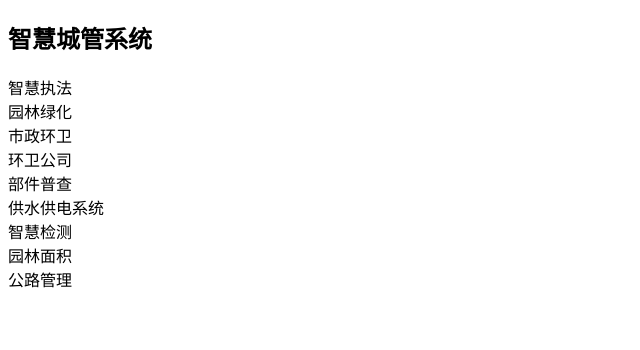
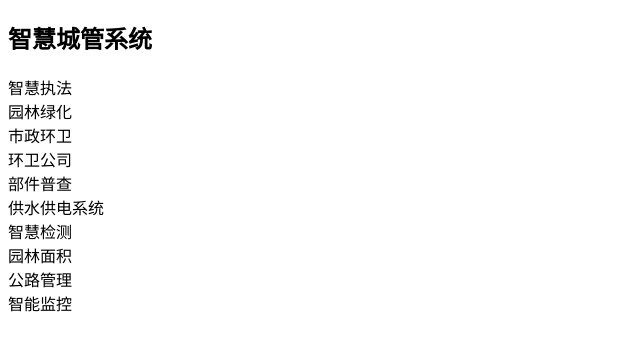
Before and after one commit to Lt1214397715/git_demo3, a plain HTML site: page index.html in a window 1280 px wide. Shown: the whole page, without its empty margins (0-640 px from the left). Drawn offline with Linux system fonts and the light colour scheme.

Commit message:
智慧监控功能上线

```diff
--- a/index.html
+++ b/index.html
@@ -19,5 +19,6 @@
  <div>智慧检测</div>
  <div>园林面积</div>
  <div>公路管理</div>
+ <div>智能监控</div>
  </body>
 </html>
```
